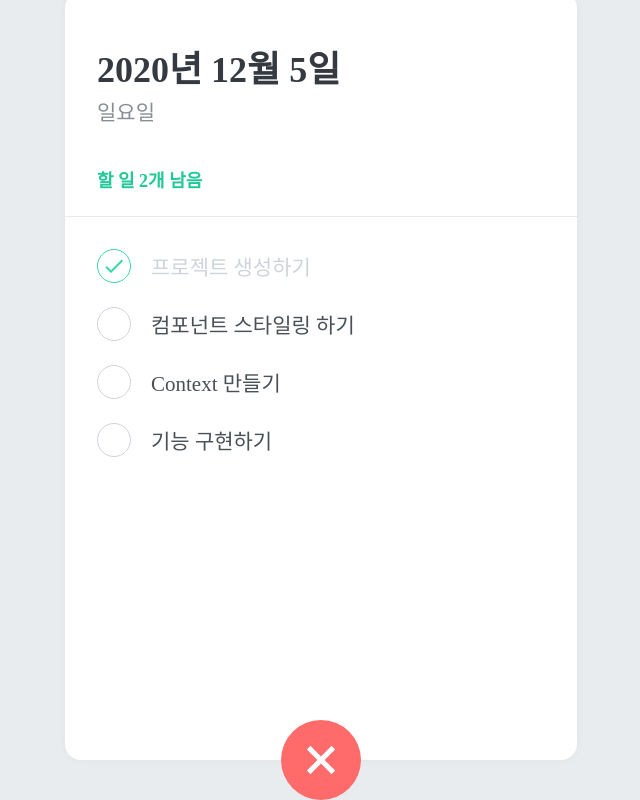
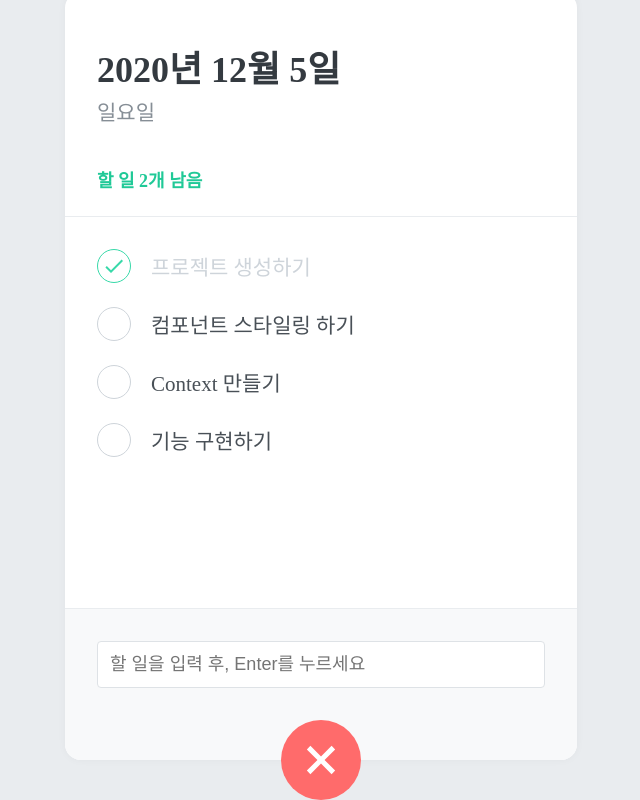
Before and after one commit to joyact/to-do-list, a React (Create React App) app: page / in a window 1280 px wide. Both pictures are taken after a click on the button 640 px from the left and 864 px from the top of the page. Shown: the part 104-904 px from the top of the page, without its empty margins (319-959 px from the left). Built offline with nearby package versions, Linux system fonts and the light colour scheme.

Commit message:
프로젝트 생성 UI 준비 - 항목 추가 input 창 생성

```diff
--- a/src/components/TodoCreate.js
+++ b/src/components/TodoCreate.js
@@ -46,14 +46,49 @@ const CircleButton = styled.button`
     `}
 `;
 
+const InserttFormPositioner = styled.div`
+  width: 100%;
+  bottom: 0;
+  left: 0;
+  position: absolute;
+`;
+
+const InsertForm = styled.div`
+  background: #f8f9fa;
+  padding: 32px;
+  padding-bottom: 72px;
+  border-bottom-left-radius: 16px;
+  border-bottom-right-radius: 16px;
+  border-top: 1px solid #e9ecef;
+`;
+
+const Input = styled.input`
+  padding: 12px;
+  border-radius: 4px;
+  border: 1px solid #dee2e6;
+  width: 100%;
+  outline: none;
+  font-size: 18px;
+  box-sizing: border-box;
+`;
+
 function TodoCreate() {
   const [open, setOpen] = useState(false);
   const handleToggle = () => setOpen(!open);
 
   return (
-    <CircleButton onClick={handleToggle} open={open}>
-      <MdAdd />
-    </CircleButton>
+    <>
+      {open && (
+        <InserttFormPositioner>
+          <InsertForm>
+            <Input placeholder="할 일을 입력 후, Enter를 누르세요" autoFocus />
+          </InsertForm>
+        </InserttFormPositioner>
+      )}
+      <CircleButton onClick={handleToggle} open={open}>
+        <MdAdd />
+      </CircleButton>
+    </>
   );
 }
 
```
